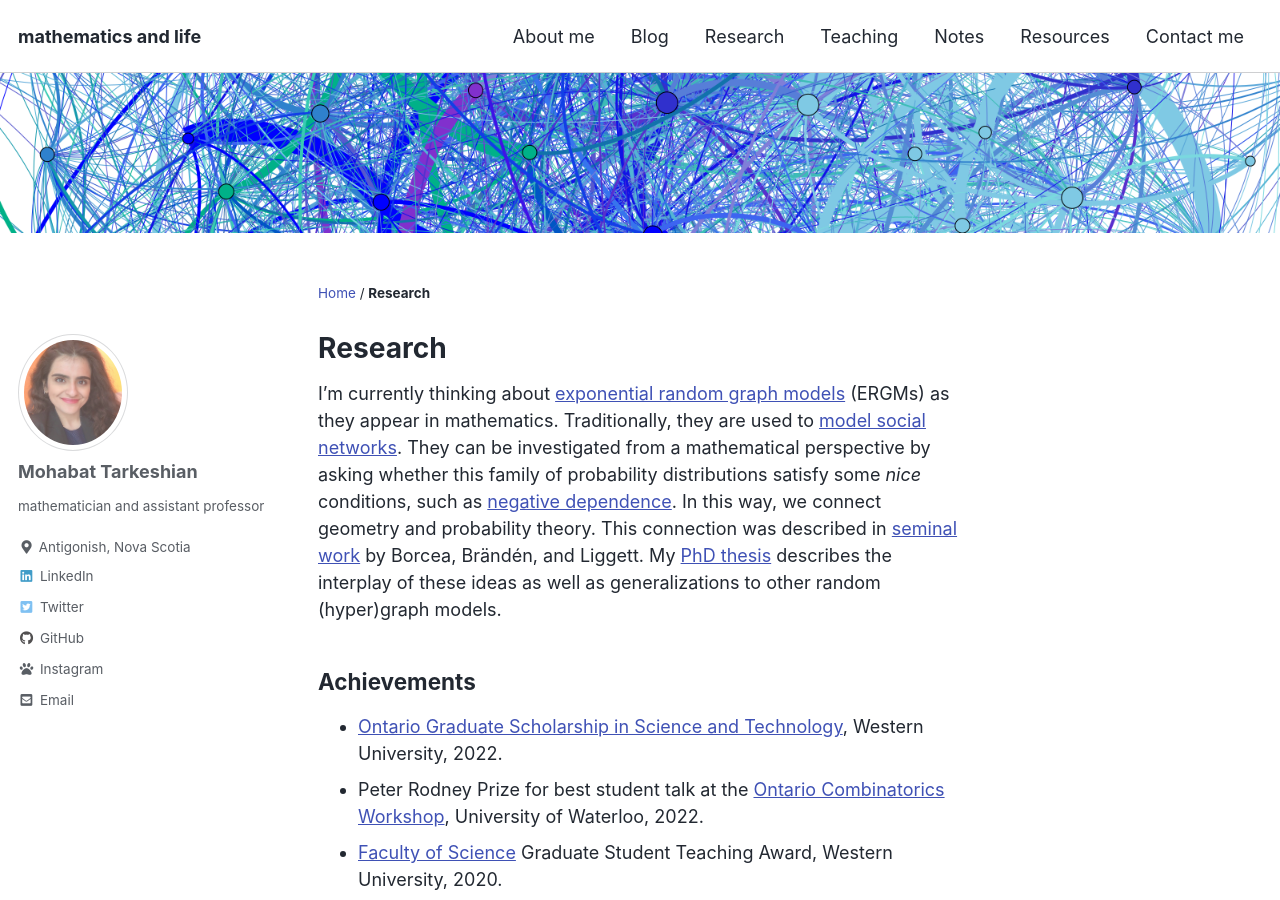
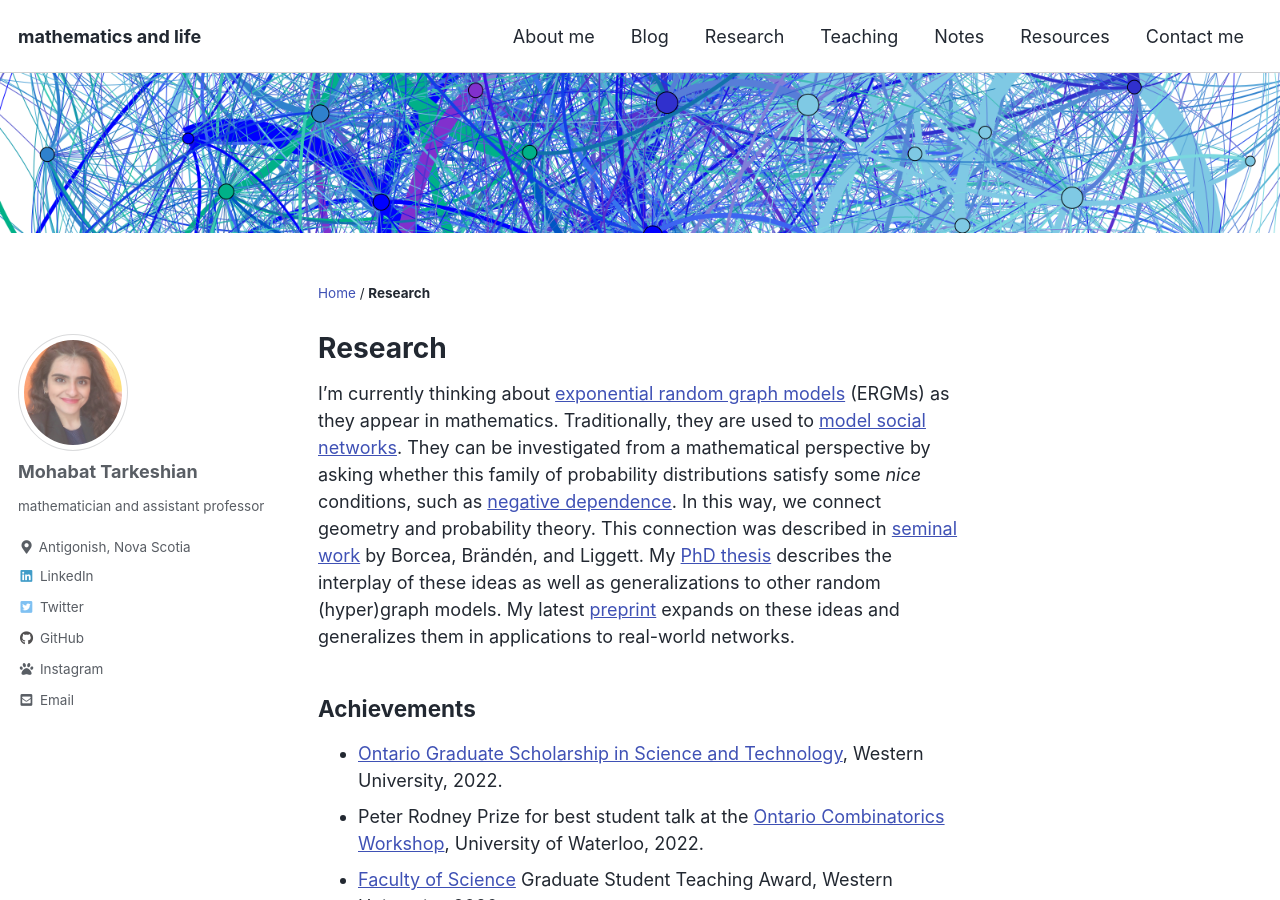
Before and after one commit to mohabatt/mohabatt.github.io, a Jekyll site: the page built from research.md, in a window 1280 px wide and 900 px high. Built offline with Jekyll 4.4.1, drawn with Linux system fonts in a browser that asks for light colours; cached includes are drawn as plain includes.

Commit message:
Update research.md

```diff
--- a/research.md
+++ b/research.md
@@ -4,7 +4,7 @@ title: Research
 usemathjax: true
 ---
 
-I'm currently thinking about [exponential random graph models](https://en.wikipedia.org/wiki/Exponential_family_random_graph_models) (ERGMs) as they appear in mathematics. Traditionally, they are used to [model social networks](https://ranger.uta.edu/~chqding/cse5301/classPapers/ExponentialRandomGraph.pdf). They can be investigated from a mathematical perspective by asking whether this family of probability distributions satisfy some *nice* conditions, such as [negative dependence](https://arxiv.org/abs/math/0404095). In this way, we connect geometry and probability theory. This connection was described in [seminal work](https://arxiv.org/abs/0707.2340) by Borcea, Brändén, and Liggett. My [PhD thesis](https://ir.lib.uwo.ca/etd/9519/) describes the interplay of these ideas as well as generalizations to other random (hyper)graph models.
+I'm currently thinking about [exponential random graph models](https://en.wikipedia.org/wiki/Exponential_family_random_graph_models) (ERGMs) as they appear in mathematics. Traditionally, they are used to [model social networks](https://ranger.uta.edu/~chqding/cse5301/classPapers/ExponentialRandomGraph.pdf). They can be investigated from a mathematical perspective by asking whether this family of probability distributions satisfy some *nice* conditions, such as [negative dependence](https://arxiv.org/abs/math/0404095). In this way, we connect geometry and probability theory. This connection was described in [seminal work](https://arxiv.org/abs/0707.2340) by Borcea, Brändén, and Liggett. My [PhD thesis](https://ir.lib.uwo.ca/etd/9519/) describes the interplay of these ideas as well as generalizations to other random (hyper)graph models. My latest [preprint](https://arxiv.org/abs/2404.09680) expands on these ideas and generalizes them in applications to real-world networks.
 ## Achievements
 - [Ontario Graduate Scholarship in Science and Technology](https://grad.uwo.ca/finances/external_funding/ogs.html), Western University, 2022.
 - Peter Rodney Prize for best student talk at the [Ontario Combinatorics Workshop](http://www.fields.utoronto.ca/sites/default/files/uploads/OCW-2022_Program_0.pdf), University of Waterloo, 2022.
```
